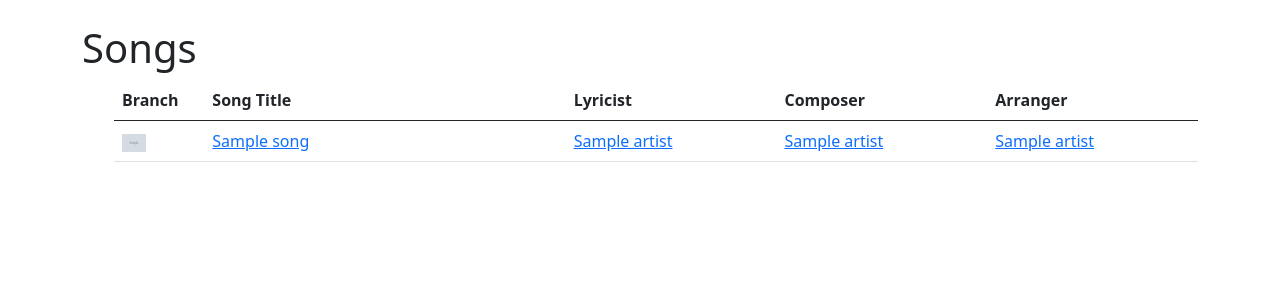
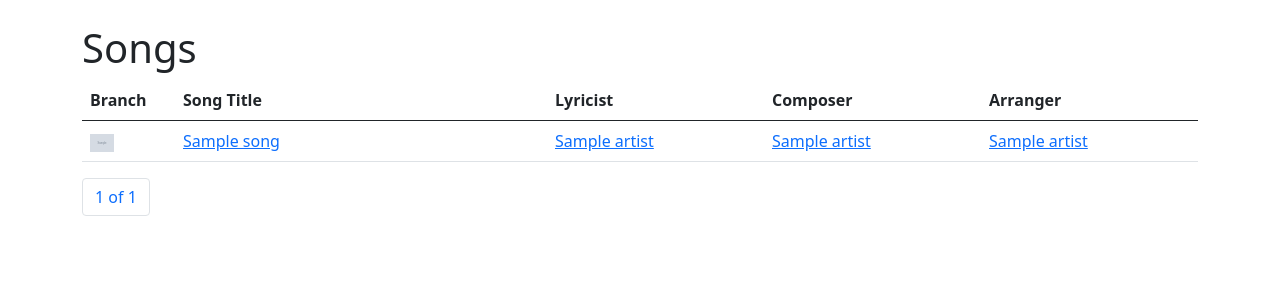
Before and after one commit to Damillora/Altessimo, a Django app: page /songs/ in a window 1280 px wide. Shown: the part 56-356 px from the top of the page. Run offline with Django 3.2, Linux system fonts and the light colour scheme; tables that the repository leaves empty hold one stand-in row (values such as "Sample post"); grey boxes marked "Sample" are stand-in pictures.

Commit message:
Add pagination

```diff
--- a/songs/templates/songs/index.html
+++ b/songs/templates/songs/index.html
@@ -4,7 +4,18 @@
 
 {% block content %}
     <h1>Songs</h1>
-    <ul>
-        {% include 'components/song-table.html' with songs=songs %}
-    </ul>
+    {% include 'components/song-table.html' with songs=page_obj %}
+    <nav aria-label="Pages">
+        <ul class="pagination">
+            {% if page_obj.has_previous %}
+            <li class="page-item"><a class="page-link" href="?page=1">First</a></li>
+            <li class="page-item"><a class="page-link" href="?page={{ page_obj.previous_page_number }}">Previous</a></li>
+            {% endif %}
+            <li class="page-item"><a class="page-link" href="?page={{ page_obj.number }}">{{ page_obj.number }} of {{ page_obj.paginator.num_pages }}</a></li>
+            {% if page_obj.has_next %}
+            <li class="page-item"><a class="page-link" href="?page={{ page_obj.next_page_number }}">Next</a></li>
+            <li class="page-item"><a class="page-link" href="?page={{ page_obj.paginator.num_pages }}">Last</a></li>
+            {% endif %}
+        </ul>
+      </nav>
 {% endblock %}
--- a/songs/views.py
+++ b/songs/views.py
@@ -1,10 +1,14 @@
+from django.core.paginator import Paginator
 from django.shortcuts import render, redirect
 
 from .models import Song
 # Create your views here.
 def song_index(request):
     songs = Song.objects.all()
-    return render(request,'songs/index.html',{'songs':songs})
+    paginator = Paginator(songs, 100)
+    page_number = request.GET.get('page',1)
+    page_obj = paginator.get_page(page_number)
+    return render(request,'songs/index.html',{'page_obj':page_obj})
 
 def song_id(request, id):
     song = Song.objects.filter(id=id)[0]
```
